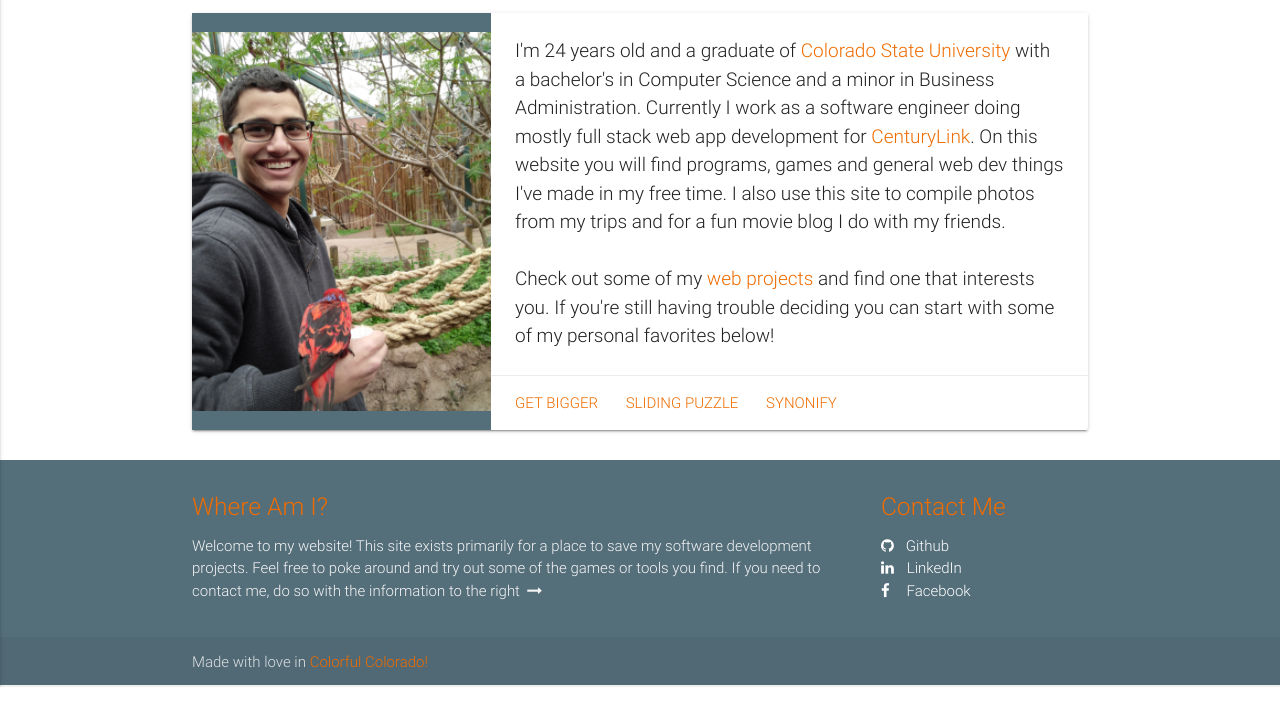
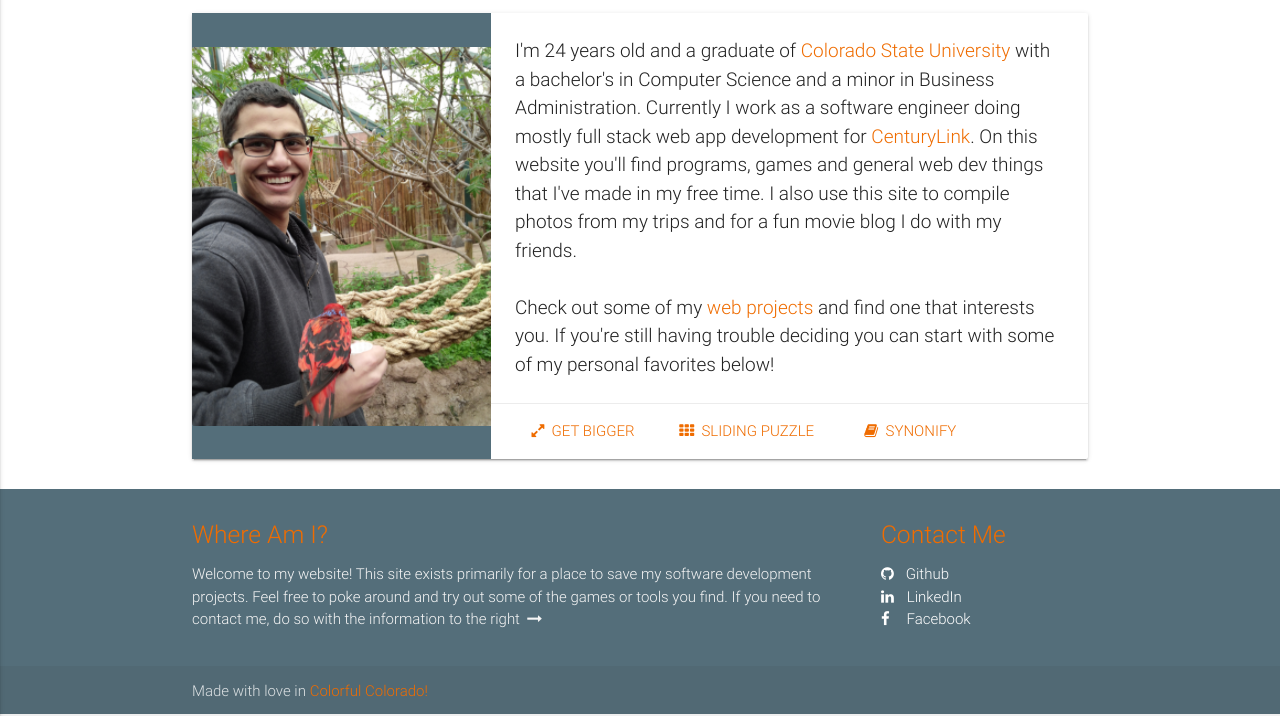
Before and after one commit to SBurrell23/SBDC, a PHP site: page / in a window 1280 px wide. Shown: the part 134-850 px from the top of the page. Before the commit the page ends 821 px from the top, so only its background shows below. Run offline with PHP 8.4, Linux system fonts and the light colour scheme; some libraries are stand-ins or nearby versions.

Commit message:
last update for today i swear

```diff
--- a/css/style.css
+++ b/css/style.css
@@ -89,3 +89,8 @@ input:not([type]):focus:not([readonly]), input[type=text]:not(.browser-default):
 td, th {
 	border-radius: 0px;
 }
+.card-action-link-item{
+	display: inline-block;
+	text-align: center;
+	width:160px;
+}
--- a/pages/about_me/index.php
+++ b/pages/about_me/index.php
@@ -7,12 +7,12 @@
 			</div>
 			<div class="card-stacked">
 				<div class="card-content card-text">
-					<p>I'm 24 years old and a graduate of <a  target="_blank" href="http://www.cs.colostate.edu/cstop/index.php">Colorado State University</a> with a bachelor's in Computer Science and a minor in Business Administration. Currently I work as a software engineer doing mostly full stack web app development for <a  target="_blank" href="http://www.centurylink.com/">CenturyLink</a>. On this website you will find programs, games and general web dev things I've made in my free time. I also use this site to compile photos from my trips and for a fun movie blog I do with my friends.<br><br>Check out some of my <a href="?v=web_projects">web projects</a> and find one that interests you. If you're still having trouble deciding you can start with some of my personal favorites below!</p>
+					<p>I'm 24 years old and a graduate of <a  target="_blank" href="http://www.cs.colostate.edu/cstop/index.php">Colorado State University</a> with a bachelor's in Computer Science and a minor in Business Administration. Currently I work as a software engineer doing mostly full stack web app development for <a  target="_blank" href="http://www.centurylink.com/">CenturyLink</a>. On this website you'll find programs, games and general web dev things that I've made in my free time. I also use this site to compile photos from my trips and for a fun movie blog I do with my friends.<br><br>Check out some of my <a href="?v=web_projects">web projects</a> and find one that interests you. If you're still having trouble deciding you can start with some of my personal favorites below!</p>
 				</div>
 				<div class="card-action">
-		          <a href="?v=get_bigger">Get Bigger</a>
-		          <a href="?v=sliding_puzzle">Sliding Puzzle</a>
-		          <a href="?v=synonify">Synonify</a>
+		          <div class="card-action-link-item"><a href="?v=get_bigger"><i class="fa fa-expand" aria-hidden="true"></i> &nbsp;Get Bigger</a></div>
+		          <div class="card-action-link-item"><a href="?v=sliding_puzzle"><i class="fa fa-th" aria-hidden="true"></i> &nbsp;Sliding Puzzle</a></div>
+		          <div class="card-action-link-item"><a href="?v=synonify"><i class="fa fa-book" aria-hidden="true"></i> &nbsp;Synonify</a></div>
 		        </div>
 			</div>
 		</div>
--- a/pages/web_projects/getbigger/index.html
+++ b/pages/web_projects/getbigger/index.html
@@ -1,7 +1,7 @@
 
 <div  style="width:1400px;margin: auto;"><br>
     <div id="getBiggerCanvasContainer" ></div>
-    <div> Written in 4 hours By: Steven Burrell , Music By: Gary Burrell.&nbsp;&nbsp;<div style="float:right">*Note: The high scores page has been disabled. I apoligize for the inconvinience.</div></div><br>
+    <div> Written in 4 hours By: Steven Burrell , Music By: <a target="_blank" href="https://soundcloud.com/garydb">Gary Burrell</a>.&nbsp;&nbsp;<div style="float:right">*Note: The high scores page has been disabled. I apoligize for the inconvinience.</div></div><br>
 </div>
 
 <script src="./pages/web_projects/getbigger/libs/jquery.hotkeys.js"></script>
```
